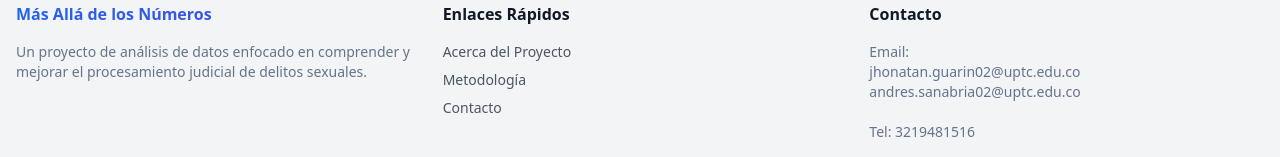
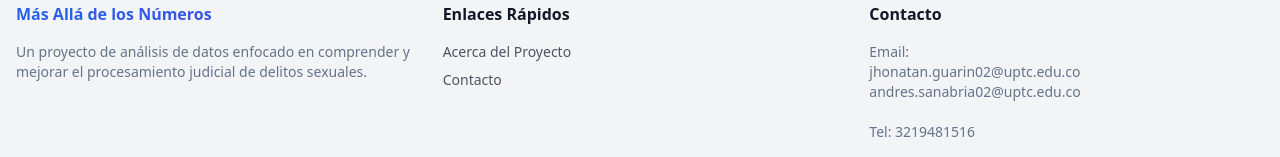
Before and after one commit to JhonatanGuarin/Frontend_Analitica, a Next.js app: page / in a window 1280 px wide. Shown: the part 987-1144 px from the top of the page. Built offline with nearby package versions, Linux system fonts and the light colour scheme.

Commit message:
Frontend

```diff
--- a/src/components/Footer.tsx
+++ b/src/components/Footer.tsx
@@ -16,7 +16,6 @@ export default function Footer() {
             <h3 className="font-semibold mb-4 text-gray-900 dark:text-gray-100">Enlaces Rápidos</h3>
             <ul className="space-y-2 text-sm">
               <li><Link href="/acerca" className="text-gray-600 dark:text-gray-400 hover:text-primary dark:hover:text-primary-foreground transition-colors">Acerca del Proyecto</Link></li>
-              <li><Link href="/metodologia" className="text-gray-600 dark:text-gray-400 hover:text-primary dark:hover:text-primary-foreground transition-colors">Metodología</Link></li>
               <li><Link href="/contacto" className="text-gray-600 dark:text-gray-400 hover:text-primary dark:hover:text-primary-foreground transition-colors">Contacto</Link></li>
             </ul>
           </div>
```
